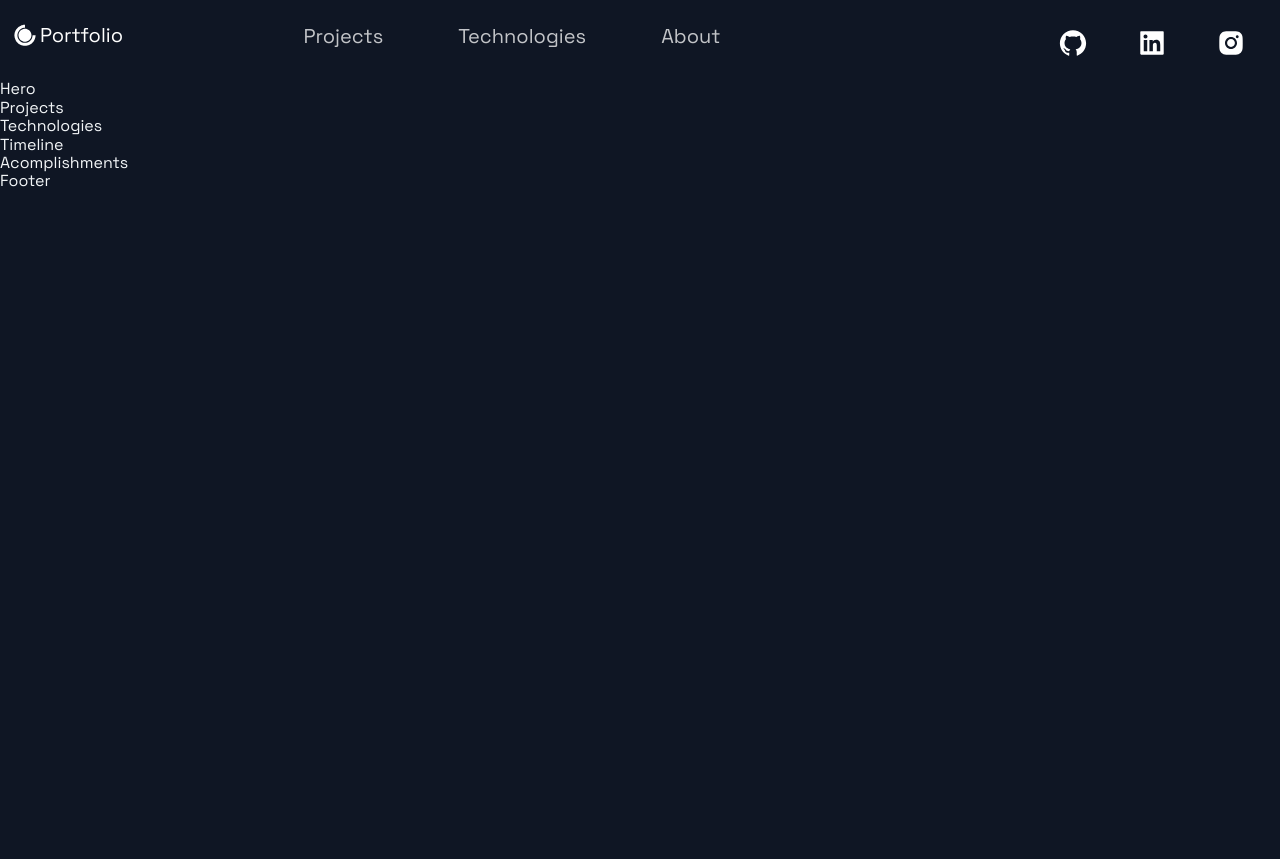
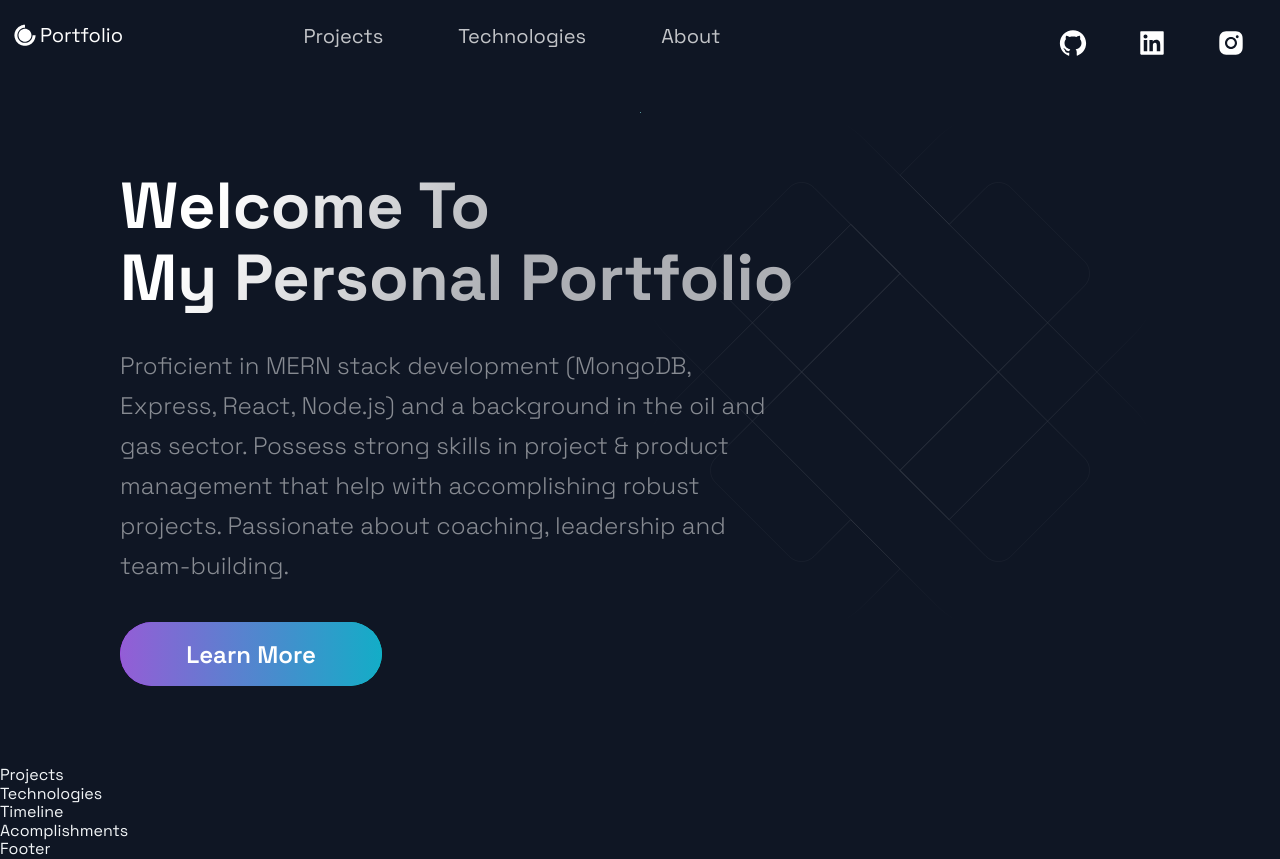
Before and after one commit to Daulen135/Portfolio_NextJS_React, a Next.js app: page / in a window 1280 px wide. Before the commit the page ends 800 px from the top, so only its background shows below. Built offline with nearby package versions, Linux system fonts and the light colour scheme.

Commit message:
Hero is added

```diff
--- a/src/components/Hero/Hero.js
+++ b/src/components/Hero/Hero.js
@@ -4,10 +4,25 @@ import { Section, SectionText, SectionTitle } from '../../styles/GlobalComponent
 import Button from '../../styles/GlobalComponents/Button';
 import { LeftSection } from './HeroStyles';
 
-const Hero = (props) => (
-  <div>
-    Hero
-  </div>
+const Hero = () => (
+  <>
+    <Section row nopadding>
+      <LeftSection>
+        <SectionTitle main center>
+          Welcome To <br />
+          My Personal Portfolio
+        </SectionTitle>
+        <SectionText>
+        Proficient in MERN stack development (MongoDB, Express, React, Node.js) and a background in the oil and gas sector. Possess strong skills in project & product management that help with accomplishing robust projects. Passionate about coaching, leadership and team-building.
+
+
+        </SectionText>
+        {/* <Button onClick={props.handleClick}>Learn More</Button> */}
+        <Button onClick={()=>window.location='https://pmcoaching.solutions'} > Learn More</Button>
+
+      </LeftSection>
+    </Section>
+  </>
 );
 
 export default Hero;
--- a/src/pages/index.js
+++ b/src/pages/index.js
@@ -10,10 +10,10 @@ import { Section } from '../styles/GlobalComponents';
 const Home = () => {
   return (
     <Layout>
-      {/* <Section grid> */}
+      <Section grid>
         <Hero />
-        {/* <BgAnimation /> */}
-      {/* </Section> */}
+        <BgAnimation />
+      </Section>
       <Projects />
       <Technologies />
       <Timeline />
```
